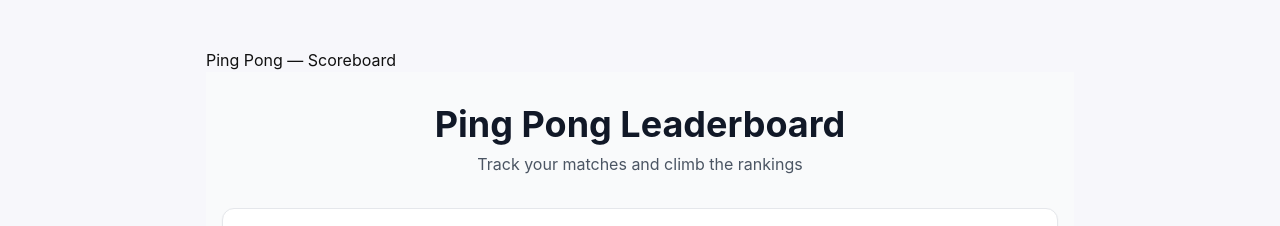
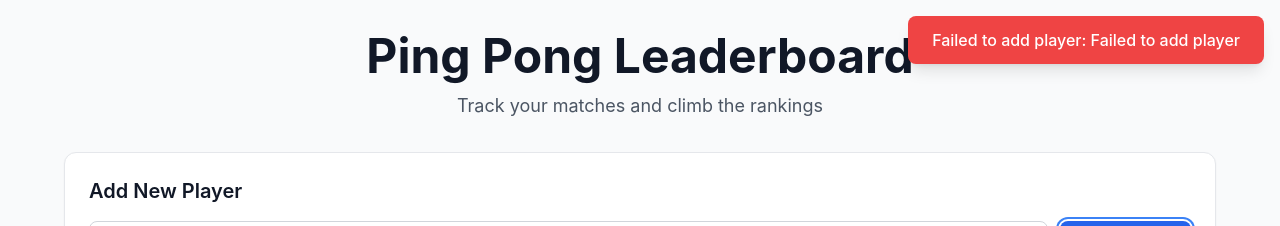
Before and after one commit to daanhekking/ping-pong-august, a Next.js app: page / in a window 1280 px wide. Both pictures are taken after typing "Sample" into the empty fields and a click on the button "Add Player". Shown: the top 226 px of the page. Built offline with nearby package versions, Linux system fonts and the light colour scheme; no server answers; the database is empty.

Commit message:
Full screen and success message

```diff
--- a/components/Scoreboard.jsx
+++ b/components/Scoreboard.jsx
@@ -13,6 +13,9 @@ export default function Scoreboard() {
   const [player1Score, setPlayer1Score] = useState(0)
   const [player2Score, setPlayer2Score] = useState(0)
   const [errorMsg, setErrorMsg] = useState('')
+
+  // Toast notification state
+  const [toasts, setToasts] = useState([])
 
   // Fetch players and matches on mount
   useEffect(() => {
@@ -84,9 +87,25 @@ export default function Scoreboard() {
       setNewPlayerName('')
       if (!player1Id) setPlayer1Id(addedPlayer.id)
       else if (!player2Id) setPlayer2Id(addedPlayer.id)
+
+      // Show success toast
+      addToast(`Player "${addedPlayer.name}" added successfully!`, 'success')
     } catch (err) {
       setErrorMsg(err.message)
+      addToast(`Failed to add player: ${err.message}`, 'error')
     }
+  }
+
+  // Toast notification functions
+  function addToast(message, type = 'success') {
+    const id = Date.now()
+    const newToast = { id, message, type }
+    setToasts(prev => [...prev, newToast])
+
+    // Auto-remove toast after 4 seconds
+    setTimeout(() => {
+      setToasts(prev => prev.filter(toast => toast.id !== id))
+    }, 4000)
   }
 
   // Calculate ELO change (basic example)
@@ -168,17 +187,22 @@ export default function Scoreboard() {
 
       setPlayer1Score(0)
       setPlayer2Score(0)
+
+      // Show success toast
+      const winner = players.find(p => p.id === winnerId)
+      addToast(`Match recorded! ${winner ? winner.name : 'Unknown'} won!`, 'success')
     } catch (err) {
       setErrorMsg(err.message)
+      addToast(`Failed to record match: ${err.message}`, 'error')
     }
   }
 
   return (
     <div className="min-h-screen bg-gray-50 py-8 px-4">
-      <div className="max-w-4xl mx-auto space-y-8">
+      <div className="max-w-6xl mx-auto space-y-8">
         <div className="text-center">
-          <h1 className="text-4xl font-bold text-gray-900 mb-2">Ping Pong Leaderboard</h1>
-          <p className="text-gray-600">Track your matches and climb the rankings</p>
+          <h1 className="text-5xl font-bold text-gray-900 mb-3">Ping Pong Leaderboard</h1>
+          <p className="text-lg text-gray-600">Track your matches and climb the rankings</p>
         </div>
 
         {/* Add Player Form */}
@@ -376,6 +400,24 @@ export default function Scoreboard() {
           </div>
         </div>
       </div>
+
+      {/* Toast Notifications */}
+      <div className="fixed top-4 right-4 z-50 space-y-2">
+        {toasts.map((toast) => (
+          <div
+            key={toast.id}
+            className={`px-6 py-3 rounded-lg shadow-lg text-white font-medium transform transition-all duration-300 ${
+              toast.type === 'success'
+                ? 'bg-green-500'
+                : toast.type === 'error'
+                ? 'bg-red-500'
+                : 'bg-blue-500'
+            }`}
+          >
+            {toast.message}
+          </div>
+        ))}
+      </div>
     </div>
   )
 }
--- a/pages/index.js
+++ b/pages/index.js
@@ -10,10 +10,7 @@ export default function Home() {
         <title>Ping Pong Scoreboard</title>
         <meta name="description" content="Scoreboard app converted to Next.js" />
       </Head>
-      <main className="container">
-        <h1>Ping Pong — Scoreboard</h1>
-        <Scoreboard />
-      </main>
+      <Scoreboard />
     </>
   )
 }
```
